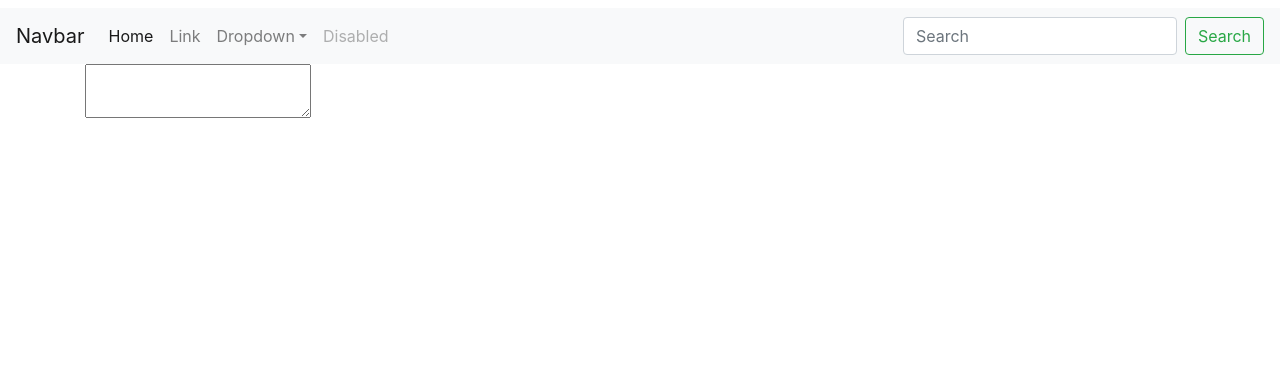
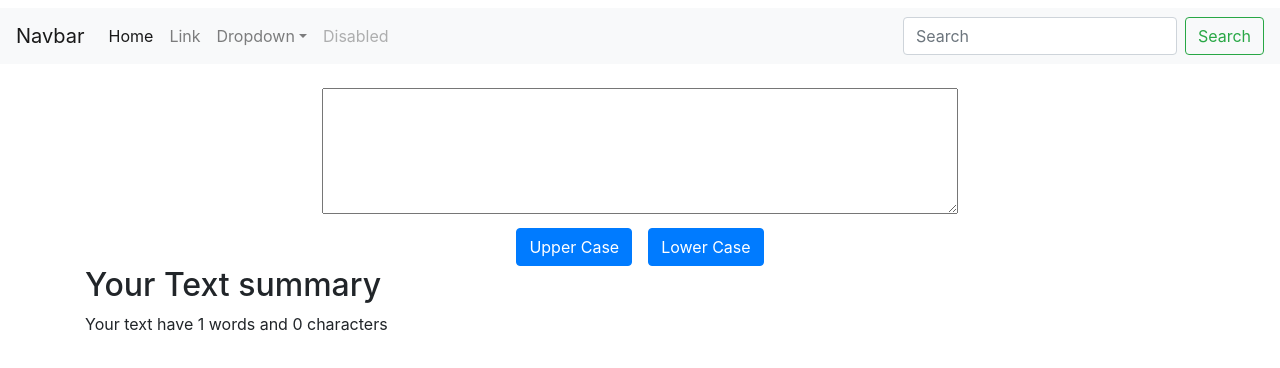
Before and after one commit to mujaffars/react-course, a React (Create React App) app in the folder my-react-app/: page / in a window 1280 px wide. Shown: the top 368 px of the page. Built offline with nearby package versions, Linux system fonts and the light colour scheme.

Commit message:
Implemented React route & created few routes

```diff
--- a/my-react-app/package.json
+++ b/my-react-app/package.json
@@ -8,6 +8,7 @@
     "@testing-library/user-event": "^13.5.0",
     "react": "^18.2.0",
     "react-dom": "^18.2.0",
+    "react-router-dom": "^6.22.3",
     "react-scripts": "5.0.1",
     "web-vitals": "^2.1.4"
   },
--- a/my-react-app/src/App.js
+++ b/my-react-app/src/App.js
@@ -1,14 +1,28 @@
 import logo from './logo.svg';
 import './App.css';
-import Navbar from './Component/Navbar';
-import Content from './Component/Content';
+import Home from './Component/Home';
+import Aboutus from './Component/Aboutus';
+import * as ReactDOM from "react-dom/client";
+import {
+  createBrowserRouter,
+  RouterProvider,
+} from "react-router-dom";
+
+const router = createBrowserRouter([
+  {
+    path: "/",
+    element: <Home />,
+  },
+  {
+    path: "/hello",
+    element: <Aboutus />,
+  },
+]);
 
 function App() {
   return (
     <>
-      <h1></h1>
-      <Navbar thisprop="ABCD" />
-      <Content />
+      <RouterProvider router={router} />
     </>
   );
 }
--- /dev/null
+++ b/my-react-app/src/Component/Aboutus.js
@@ -0,0 +1,9 @@
+import React from 'react'
+
+export default function Aboutus() {
+  return (
+    <div>
+      <h2>About Us page</h2>
+    </div>
+  )
+}
--- a/my-react-app/src/Component/Content.js
+++ b/my-react-app/src/Component/Content.js
@@ -1,10 +1,37 @@
-import React from 'react'
+import React, { useState } from 'react'
 
 export default function Content() {
+  const [text, setText] = useState('');
+
+  const handleClick = () => {
+    // Your logic for handling the click event goes here
+    setText(text.toUpperCase());
+  };
+
+  const handleClickLowerCase = () => {
+    // Your logic for handling the click event goes here
+    setText(text.toLowerCase());
+  };
+
+  const handleChange = (event) => {
+    setText(event.target.value);
+  };
+
   return (
     <div>
+      <div className="container mt-4 text-center">
+        <div>
+          <textarea value={text} onChange={handleChange} cols="60" rows="5"></textarea>
+        </div>
+        <div>
+          <button onClick={handleClick} className="btn btn-primary mt-2 mx-2" type="button">Upper Case</button>
+          <button onClick={handleClickLowerCase} className="btn btn-primary mt-2 mx-2" type="button">Lower Case</button>
+        </div>
+      </div>
+
       <div className="container">
-        <textarea></textarea>
+        <h2>Your Text summary</h2>
+        <p>Your text have {text.split(" ").length} words and {text.length} characters</p>
       </div>
     </div>
   )
--- /dev/null
+++ b/my-react-app/src/Component/Home.js
@@ -0,0 +1,13 @@
+import React from 'react'
+import Navbar from './Navbar';
+import Content from './Content';
+
+export default function Home() {
+  return (
+    <div>
+      <h1></h1>
+      <Navbar thisprop="ABCD" />
+      <Content />
+    </div>
+  )
+}
```
Also changed, not shown: 1 other file (tests, documents, lock files or other folders).
